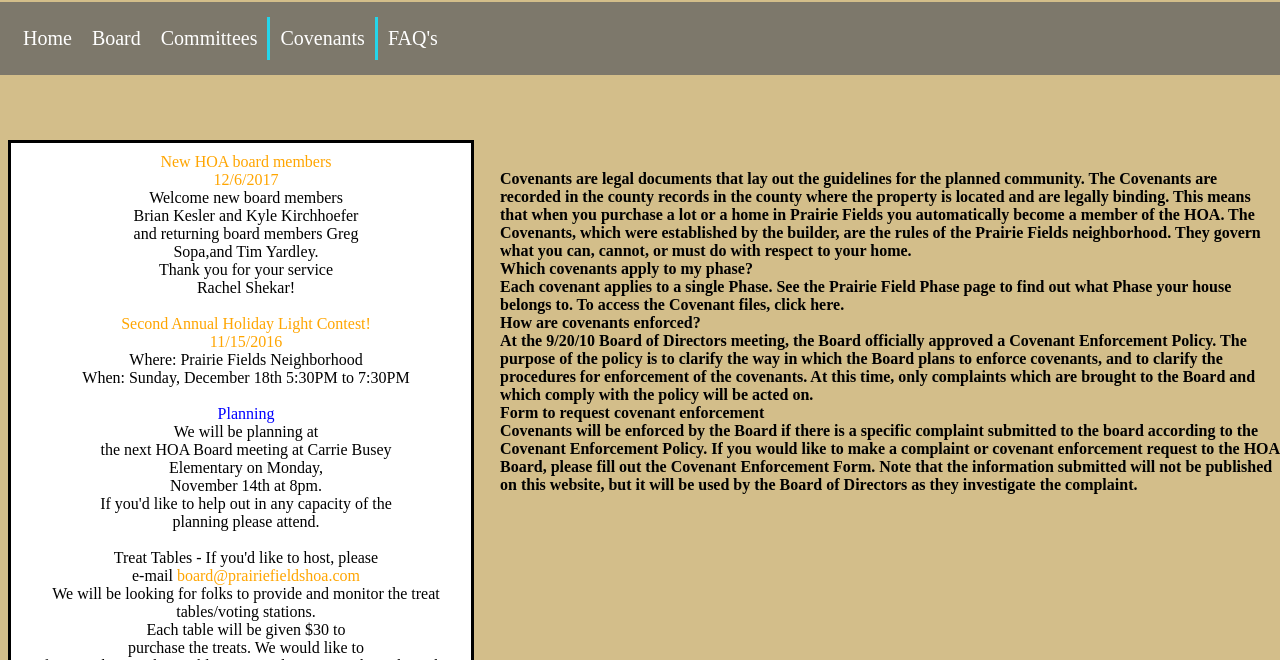
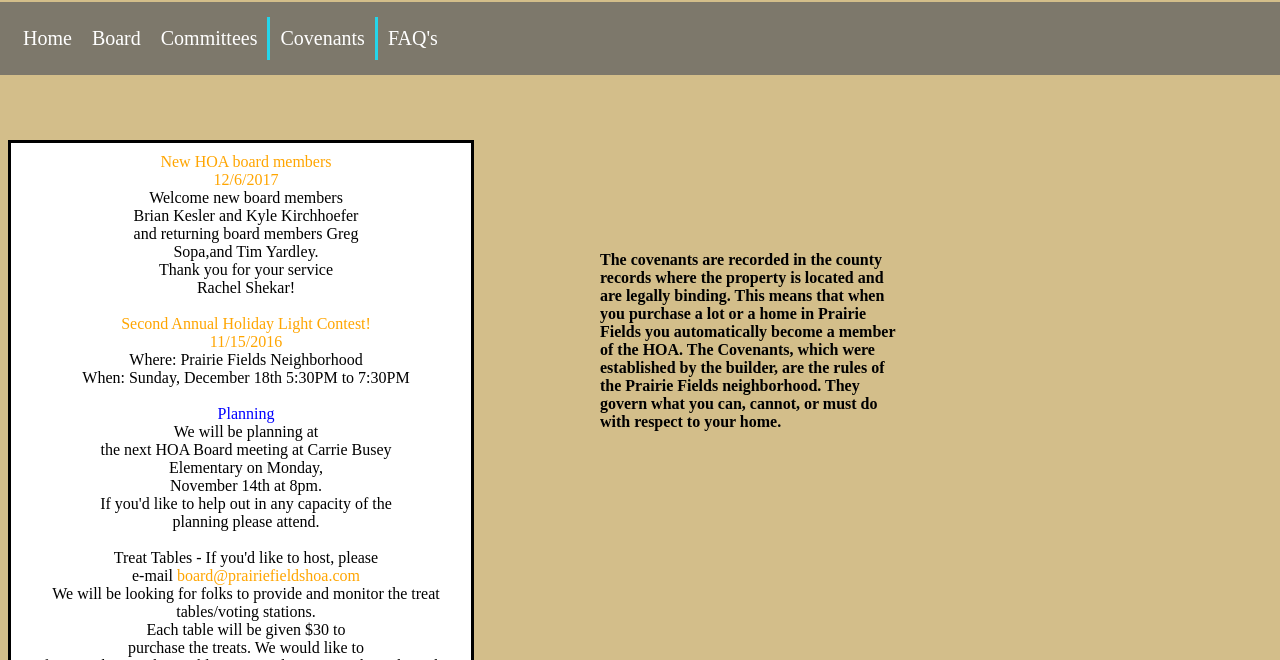
Before and after one commit to CoryPinkston/CoryPinkston.github.io, a plain HTML site: page Covenants.html in a window 1280 px wide. Shown: the part 140-800 px from the top of the page. Drawn offline with Linux system fonts and the light colour scheme.

Commit message:
progress on final
final progress

```diff
--- a/Covenants.html
+++ b/Covenants.html
@@ -48,17 +48,7 @@
       </h1>
 	</center>
 	<h4 class="CovenantsText">
-	<br>Covenants are legal documents that lay out the guidelines for the planned community.
-	The Covenants are recorded in the county records in the county where the property is located and are legally binding. This means that when you purchase a lot or a home in Prairie Fields you automatically become a member of the HOA.  The Covenants, which were established by the builder, are the rules of the Prairie Fields neighborhood. They govern what you can, cannot, or must do with respect to your home.
-
-	<br>Which covenants apply to my phase?
-	<br>Each covenant applies to a single Phase. See the Prairie Field Phase page to find out what Phase your house belongs to.  To access the Covenant files, click here.
-
-	<br>How are covenants enforced?
-	<br>At the 9/20/10 Board of Directors meeting, the Board officially approved a Covenant Enforcement Policy.  The purpose of the policy is to clarify the way in which the Board plans to enforce covenants, and to clarify the procedures for enforcement of the covenants.  At this time, only complaints which are brought to the Board and which comply with the policy will be acted on.
-
-	<br>Form to request covenant enforcement
-	<br>Covenants will be enforced by the Board if there is a specific complaint submitted to the board according to the Covenant Enforcement Policy.  If you would like to make a complaint or covenant enforcement request to the HOA Board, please fill out the Covenant Enforcement Form.  Note that the information submitted will not be published on this website, but it will be used by the Board of Directors as they investigate the complaint.</h4>
+	The covenants are recorded in the county records where the property is located and are legally binding. This means that when you purchase a lot or a home in Prairie Fields you automatically become a member of the HOA. The Covenants, which were established by the builder, are the rules of the Prairie Fields neighborhood. They govern what you can, cannot, or must do with respect to your home.</h4>
 
 	<div class="newshead">
 		<h2>NEWS</h2>
--- a/css/CSS HOA FINAL.css
+++ b/css/CSS HOA FINAL.css
@@ -165,7 +165,9 @@ div.scroll6 {
 }
 .CovenantsText{
 	position: absolute;
-	left: 500px;
+	top: 370px;
+	left: 600px;
+	width: 300px;
 }
 .FAQS{
 	position: absolute;
```
